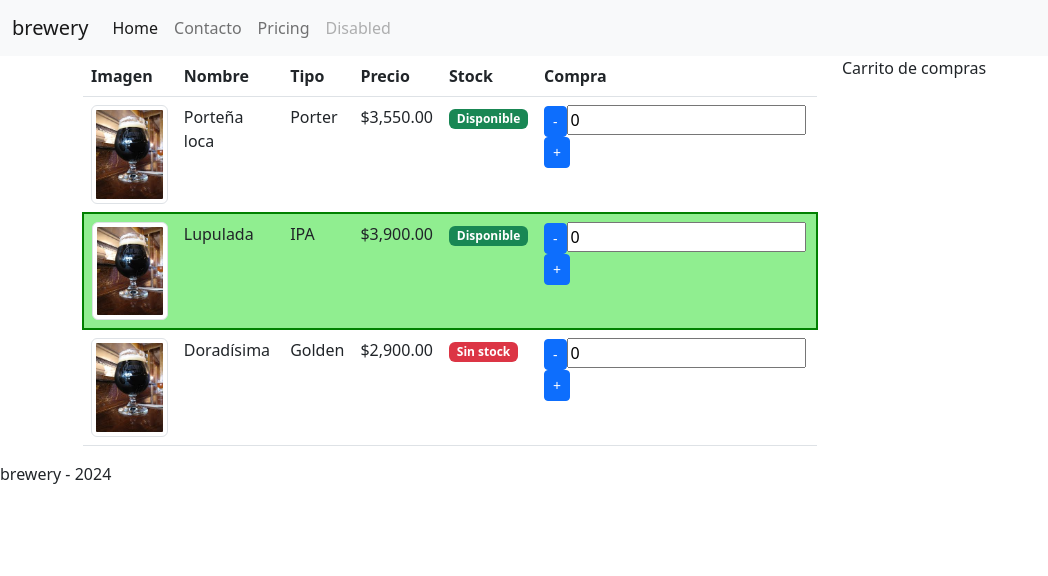
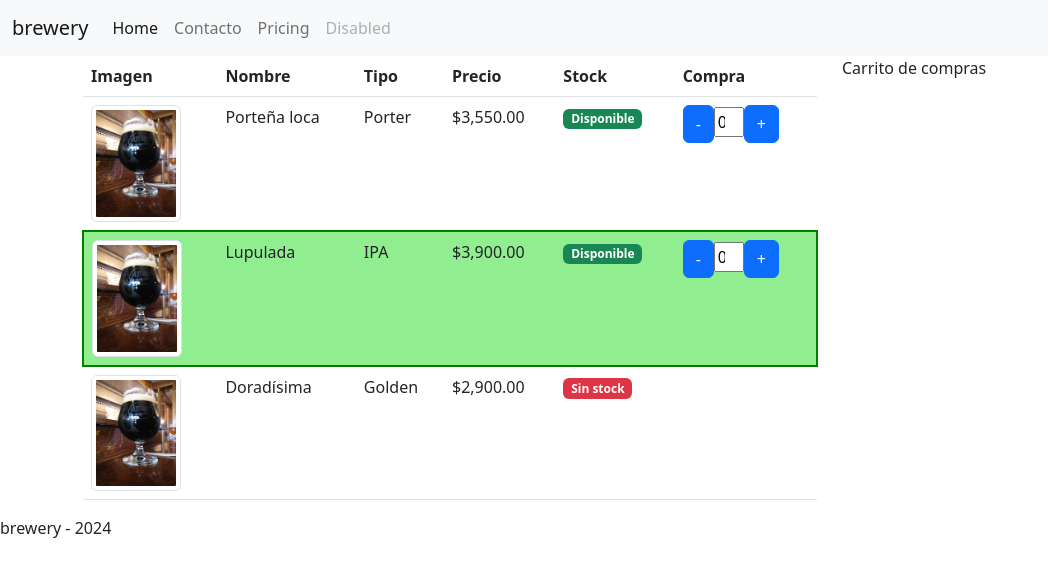
Before and after one commit to mateoymichis/brewery, an Angular app: page / in a window 1280 px wide. Shown: the top 576 px of the page, without its empty margins (0-1048 px from the left). Built offline with nearby package versions, Linux system fonts and the light colour scheme.

Commit message:
Mejoras visuales

```diff
--- a/src/app/beer-list/beer-list.component.html
+++ b/src/app/beer-list/beer-list.component.html
@@ -20,9 +20,11 @@
                 <span *ngIf="beer.stock > 0" class="badge bg-success">Disponible</span>
             </td>
             <td>
-                <button type="button" class="btn btn-primary btn-sm" (click)="downQuantity(beer)">-</button>
-                <input type="number" [(ngModel)]="beer.quantity">
-                <button type="button" class="btn btn-primary btn-sm"  (click)="upQuantity(beer)">+</button>
+                <div *ngIf="beer.stock > 0" class="form-group">
+                    <button type="button" class="btn btn-primary btn-xs" (click)="downQuantity(beer)">-</button>
+                    <input class="smallInput" type="number" [(ngModel)]="beer.quantity" (focusout)="verifyBeerQuantity(beer)"/>
+                    <button type="button" class="btn btn-primary btn-xs" (click)="upQuantity(beer)">+</button>
+                </div>
             </td>
         </tr>
     </tbody>
--- a/src/app/beer-list/beer-list.component.scss
+++ b/src/app/beer-list/beer-list.component.scss
@@ -2,3 +2,7 @@
     border: 2px solid green;
     background-color: lightgreen;
 }
+
+.smallInput{
+    width: 30px;
+}
--- a/src/app/beer-list/beer-list.component.ts
+++ b/src/app/beer-list/beer-list.component.ts
@@ -7,6 +7,15 @@ import { Beer } from './Beer';
   styleUrl: './beer-list.component.scss'
 })
 export class BeerListComponent {
+  verifyBeerQuantity(beer: Beer){
+    if(beer.quantity > beer.stock) {
+      alert("No hay suficientes cervezas en stock");
+    }
+    if(beer.quantity < 0) {
+      alert("No se pueden encargar cervezas negativas ");
+    }
+    beer.quantity = 0;
+  }
 
 upQuantity(beer: Beer): void {
   if(beer.stock > beer.quantity) {
```
